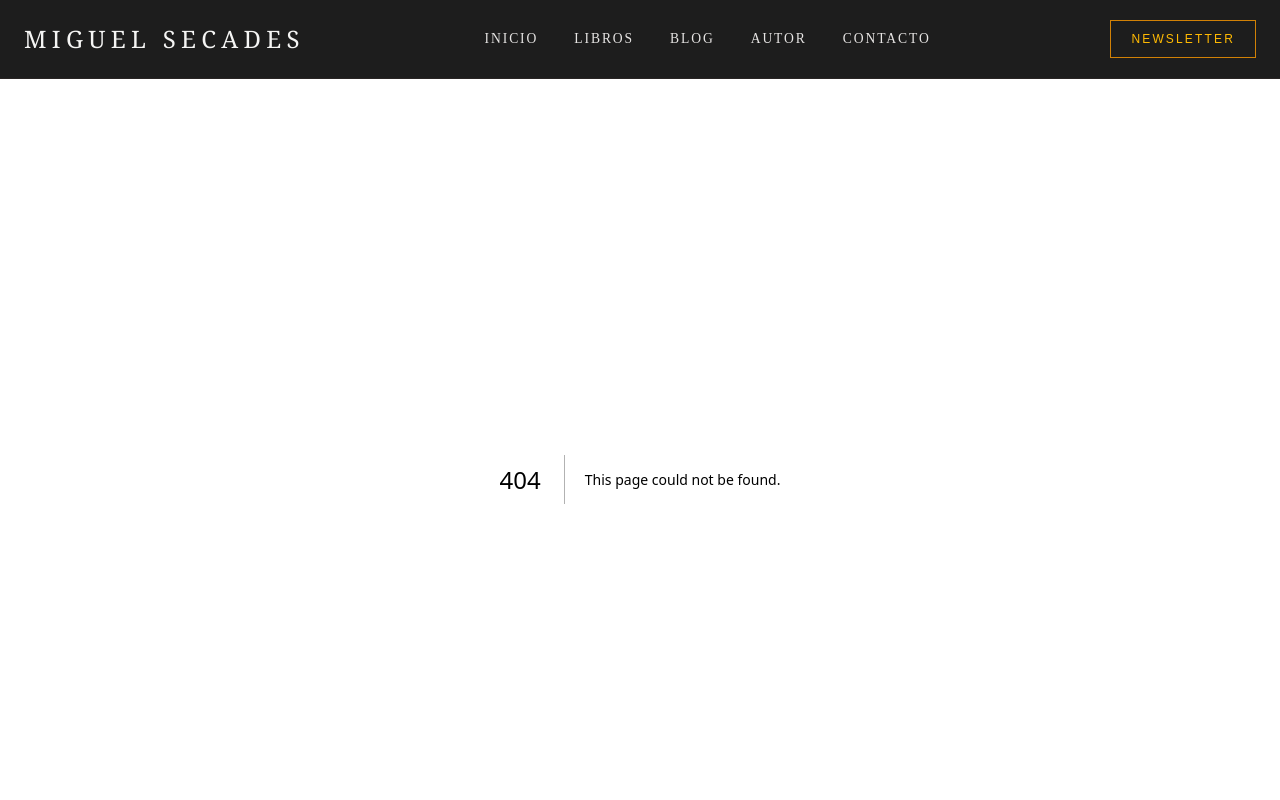
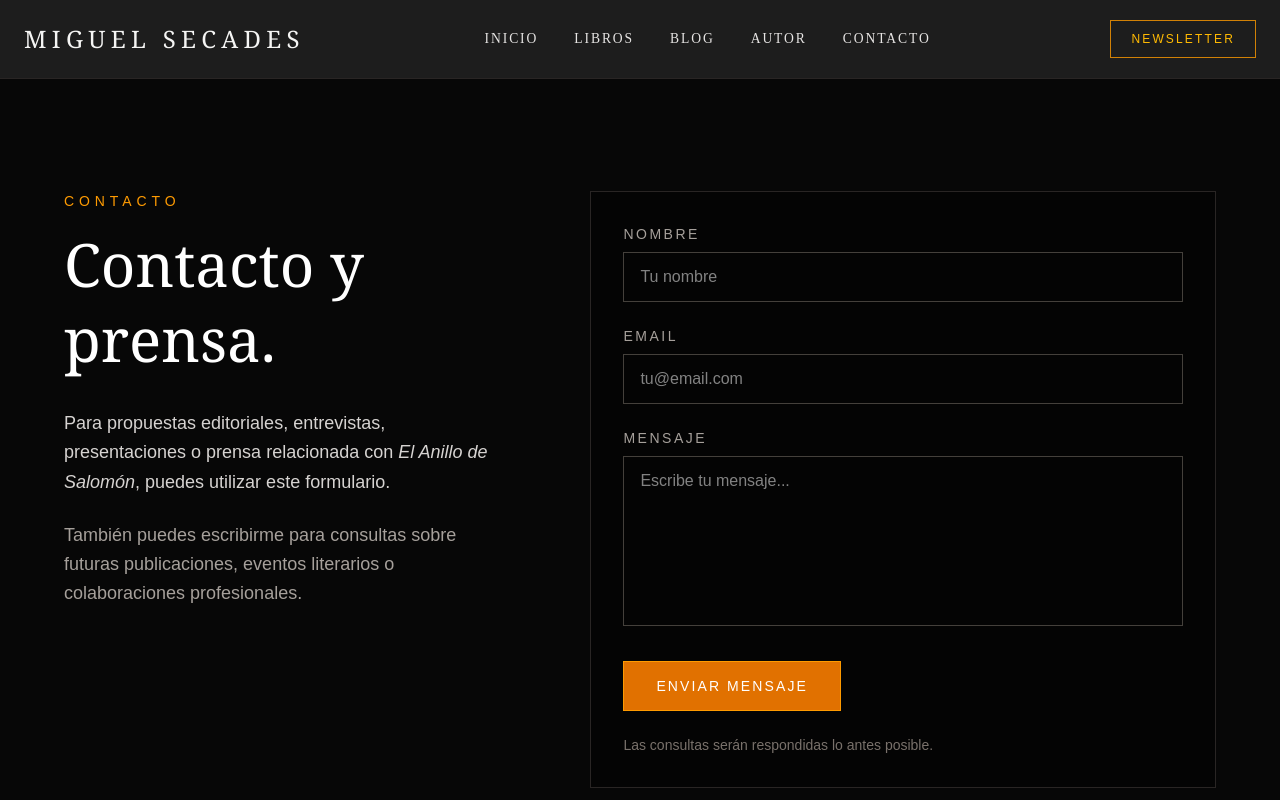
Before and after one commit to MiguelSecadesBYU/miguel-web-platform, a Next.js app: page /contact in a window 1280 px wide. Before the commit this address had no page. Shown: the top 800 px of the page. Built offline with nearby package versions, Linux system fonts and the light colour scheme.

Commit message:
Contact form

```diff
--- /dev/null
+++ b/src/app/contact/page.tsx
@@ -0,0 +1,74 @@
+export default function ContactPage() {
+  return (
+    <main className="min-h-screen bg-[#070707] px-6 py-28 text-white lg:px-12">
+      <section className="mx-auto grid max-w-6xl gap-16 lg:grid-cols-[0.85fr_1.15fr]">
+        <div className="max-w-md">
+          <p className="mb-4 text-sm uppercase tracking-[0.35em] text-amber-500">
+            Contacto
+          </p>
+
+          <h1 className="mb-8 font-serif text-5xl font-light leading-tight md:text-6xl">
+            Contacto y prensa.
+          </h1>
+
+          <p className="mb-6 text-lg leading-relaxed text-stone-300">
+            Para propuestas editoriales, entrevistas, presentaciones o prensa
+            relacionada con <em>El Anillo de Salomón</em>, puedes utilizar este
+            formulario.
+          </p>
+
+          <p className="text-lg leading-relaxed text-stone-400">
+            También puedes escribirme para consultas sobre futuras publicaciones,
+            eventos literarios o colaboraciones profesionales.
+          </p>
+        </div>
+
+        <form className="border border-stone-800 bg-black/40 p-8">
+          <div className="mb-6">
+            <label className="mb-2 block text-sm uppercase tracking-[0.18em] text-stone-400">
+              Nombre
+            </label>
+            <input
+              type="text"
+              placeholder="Tu nombre"
+              className="w-full border border-stone-700 bg-transparent px-4 py-3 text-white outline-none transition hover:border-stone-600 focus:border-amber-500"
+            />
+          </div>
+
+          <div className="mb-6">
+            <label className="mb-2 block text-sm uppercase tracking-[0.18em] text-stone-400">
+              Email
+            </label>
+            <input
+              type="email"
+              placeholder="tu@email.com"
+              className="w-full border border-stone-700 bg-transparent px-4 py-3 text-white outline-none transition hover:border-stone-600 focus:border-amber-500"
+            />
+          </div>
+
+          <div className="mb-7">
+            <label className="mb-2 block text-sm uppercase tracking-[0.18em] text-stone-400">
+              Mensaje
+            </label>
+            <textarea
+              rows={6}
+              placeholder="Escribe tu mensaje..."
+              className="w-full resize-none border border-stone-700 bg-transparent px-4 py-3 text-white outline-none transition hover:border-stone-600 focus:border-amber-500"
+            />
+          </div>
+
+          <button
+            type="submit"
+            className="border border-amber-500 bg-amber-600 px-8 py-3.5 text-sm uppercase tracking-[0.15em] text-white transition hover:bg-amber-500"
+          >
+            Enviar mensaje
+          </button>
+
+          <p className="mt-6 text-sm text-stone-500">
+            Las consultas serán respondidas lo antes posible.
+          </p>
+        </form>
+      </section>
+    </main>
+  );
+}
```
